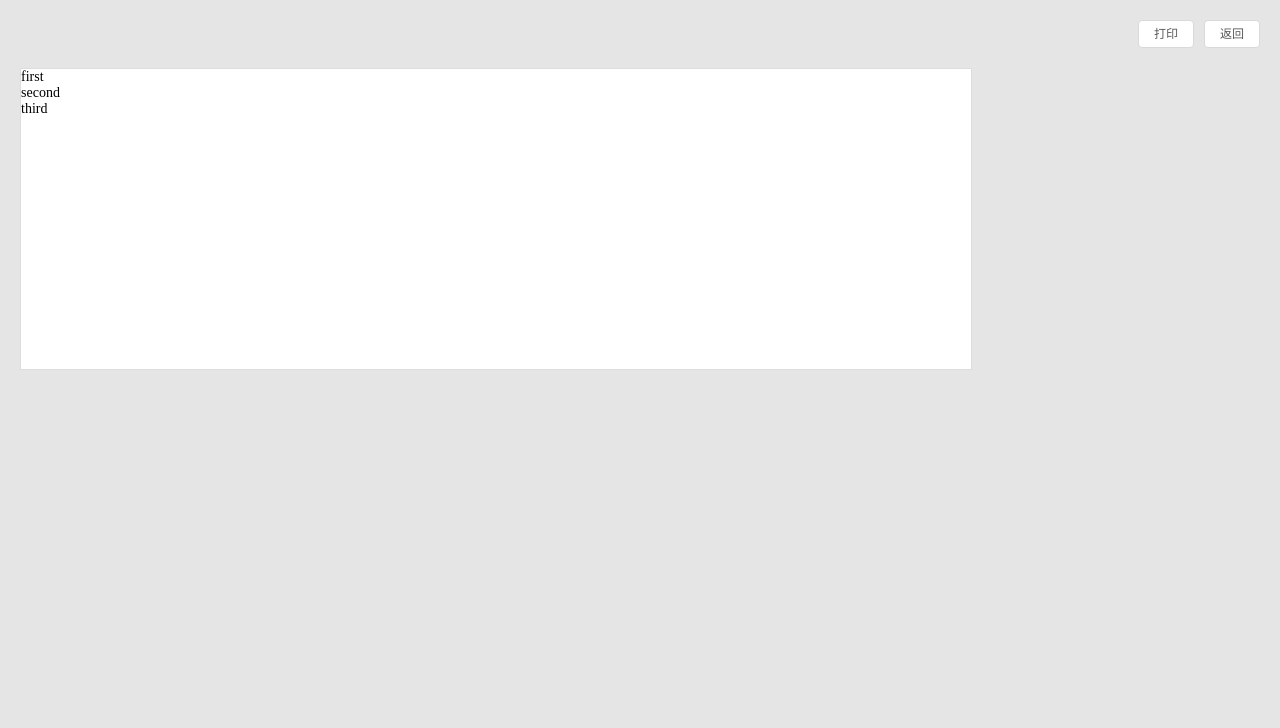
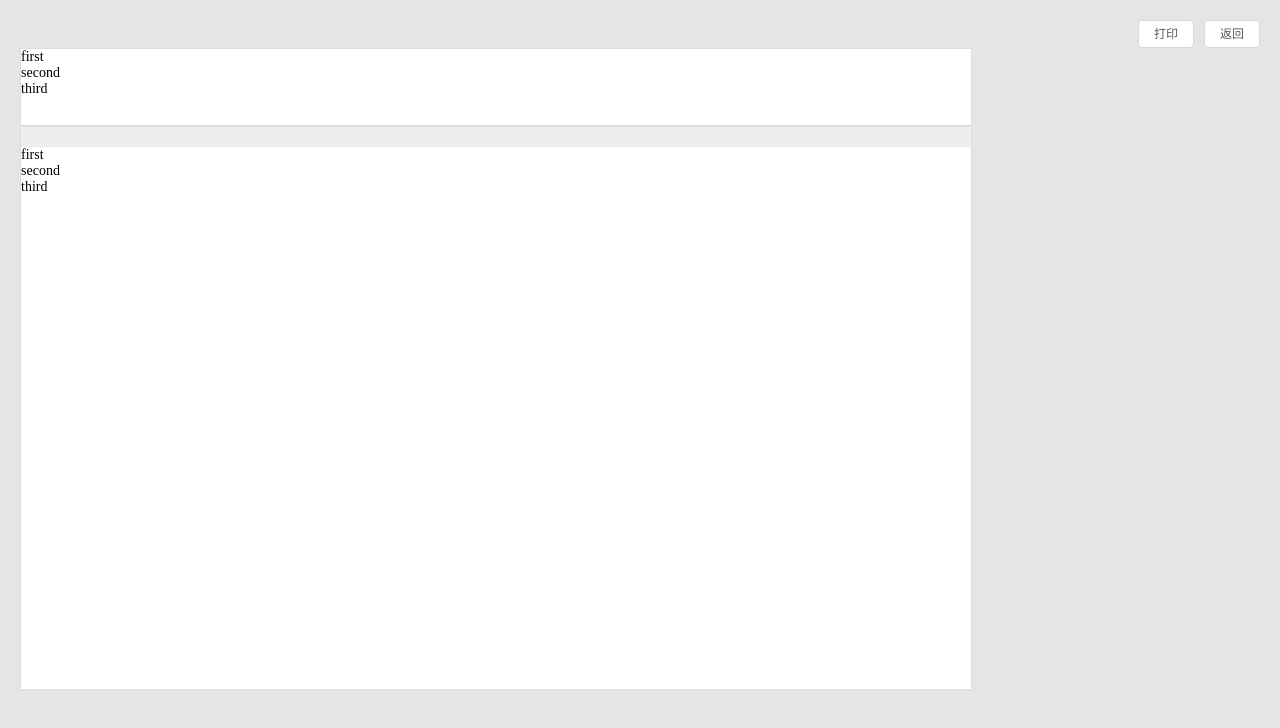
Before and after one commit to SFTC/sofa-print, a React app: page / in a window 1280 px wide. Shown: the top 728 px of the page. Built offline with nearby package versions, Linux system fonts and the light colour scheme.

Commit message:
update media print style

```diff
--- a/example/App.js
+++ b/example/App.js
@@ -2,6 +2,7 @@ import React, { Component } from 'react';
 // import PropTypes from 'prop-types';
 import styled from 'styled-components';
 import Print from '../src/index';
+import Break from '../src/break/index';
 
 const Button = styled.button`
   line-height: 1.2;
@@ -49,7 +50,7 @@ class App extends Component {
   }
   render() {
     return (
-      <PageContainer>
+      <PageContainer id="page-container">
         <ActionBar className="action-bar">
           <Button onClick={handlePrint} style={{ marginRight: 10 }}>
             打印
@@ -58,7 +59,11 @@ class App extends Component {
             返回
           </Button>
         </ActionBar>
-        <Print direction="vertical">
+        <Print direction="vertical" wrapperHeight={200}>
+          <p>first</p>
+          <p>second</p>
+          <p>third</p>
+          <Break />
           <p>first</p>
           <p>second</p>
           <p>third</p>
--- a/src/break/index.js
+++ b/src/break/index.js
@@ -1,4 +1,5 @@
 import React from 'react';
+import '../style.less';
 
 // 放置于待分页页面尾部，之后的内容会在打印时进入下一页
 const PrintBreakPage = () => (<div className="break-page"></div>);
--- a/src/index.js
+++ b/src/index.js
@@ -1,3 +1,4 @@
-import Header from './print/index';
+import Print from './print/index';
+import Break from './break/index';
 
-export default Header;
+export default Print;
--- a/src/print/index.js
+++ b/src/print/index.js
@@ -4,7 +4,6 @@ import styled, { css } from 'styled-components';
 import '../style.less';
 
 const PrintWrapper = styled.div`
-  margin-top: 20px;
   background: #fff;
   font-size: 14px;
   overflow-y: scroll;
@@ -15,10 +14,15 @@ const PrintWrapper = styled.div`
   ${(props) => props.height && css`
     height: ${props.height}px;
   `}
+  @media print {
+    .page-container {
+      padding: 0 !important;
+    }
+  }
 `;
 
 const PrintArea = styled.div`
-  margin: 0 auto;
+  margin: 0;
 `;
 
 class Print extends Component {
@@ -27,6 +31,22 @@ class Print extends Component {
     this.state = {
       height: 300,
     };
+    this.resetHeight = this.resetHeight.bind(this);
+  }
+  componentDidMount() {
+    this.resetHeight();
+    window.addEventListener('resize', this.resetHeight);
+  }
+
+  componentWillUnmount() {
+    window.removeEventListener('resize', this.resetHeight);
+  }
+
+  resetHeight() {
+    const innerHeight = document.body.offsetHeight;
+    this.setState({
+      height: innerHeight - 200,
+    });
   }
   render() {
     const { direction } = this.props;
@@ -44,8 +64,12 @@ class Print extends Component {
 }
 
 Print.propTypes = {
+  children: PropTypes.any,
   direction: PropTypes.string.isRequired,
-  children: PropTypes.any,
+  wrapperHeight: PropTypes.number.isRequired,
+  paddingZeroClassName: PropTypes.string,
+  marginZeroClassName: PropTypes.string,
+  displayNoneClassName: PropTypes.string,
 }
 
 export default Print;
--- a/src/style.less
+++ b/src/style.less
@@ -9,64 +9,28 @@
 }
 
 @media print {
-	body * {
-		visibility: hidden;
-	}
+  body * {
+    visibility: hidden;
+  }
 
-	@page {
+  @page {
     margin: 0px 0px;
   }
 
-  .waybill-print {
-    min-height: 1100px;
-  }
-
-  .main-content {
-    margin-top: 0 !important;
-  }
-
-  .show-menu {
-    width: calc(100%);
-    margin-left: 0;
-  }
-
-	#section-to-print, #section-to-print * {
-		visibility: visible;
-  }
-
-  .print-bar, .sidebar, .show-menu-headerbar, .hide-menu-headerbar {
-    display: none;
-  }
-
   .print-wrapper {
+    display: block !important;
     overflow-y: auto !important;
     height: auto !important;
   }
 
-	#section-to-print {
+  #section-to-print {
     // 打印区域样式
     margin-left: 0;
     padding: 0;
   }
 
-  .print-info {
-    display: block;
-  }
-
-  #section-to-print .no-print, #section-to-print .no-print * {
-    visibility: hidden;
-  }
-
-  #section-to-print .no-print-position {
-    display: none;
-  }
-
-  #section-to-print .no-print-bordered-table td {
-    border: 0px solid #fff;
-  }
-
-  #section-to-print .no-print-border {
-    border: 0px solid #fff;
+  #section-to-print, #section-to-print * {
+    visibility: visible;
   }
 
   #section-to-print .break-page {
@@ -75,4 +39,9 @@
     box-shadow: none;
     margin-top: 0;
   }
+  //具体页面需要重置的样式//
+  .action-bar {
+    height: 0;
+    display: none;
+  }
 }
```
